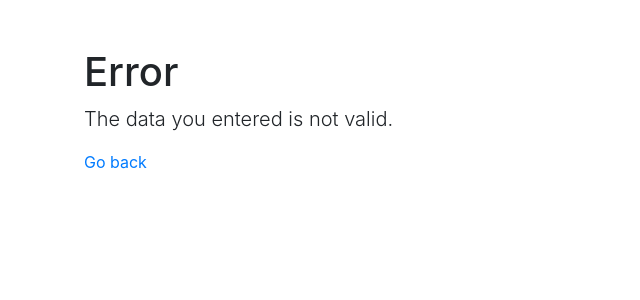
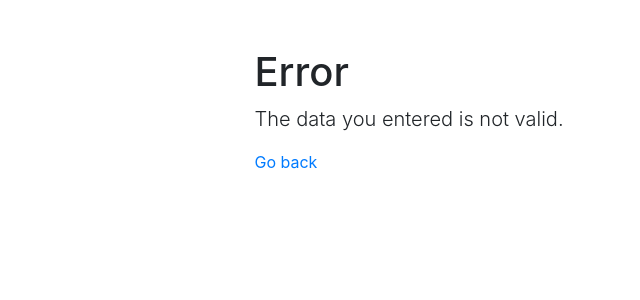
Before and after one commit to daniel-aguilar/contact, a Python web app: template templates/error.html in a window 1280 px wide. Shown: the top 300 px of the page, without its empty margins (231-871 px from the left). Run offline with Jinja, Linux system fonts and the light colour scheme; the template is opened without the code that fills it, so the values that code supplies are empty; some libraries are stand-ins or nearby versions.

Commit message:
Use flex to center block

```diff
--- a/templates/base.html
+++ b/templates/base.html
@@ -3,16 +3,12 @@
   <head>
     <meta charset="utf-8">
     <meta name="viewport" content="width=device-width, initial-scale=1, shrink-to-fit=no">
-    <link
-      rel="stylesheet"
-      href="https://stackpath.bootstrapcdn.com/bootstrap/4.1.1/css/bootstrap.min.css"
-      integrity="sha384-WskhaSGFgHYWDcbwN70/dfYBj47jz9qbsMId/iRN3ewGhXQFZCSftd1LZCfmhktB"
-      crossorigin="anonymous">
+	<link rel="stylesheet" href="https://stackpath.bootstrapcdn.com/bootstrap/4.5.0/css/bootstrap.min.css"
+        integrity="sha384-9aIt2nRpC12Uk9gS9baDl411NQApFmC26EwAOH8WgZl5MYYxFfc+NcPb1dKGj7Sk"
+        crossorigin="anonymous">
     <title>{% block title %}Interaction{% endblock %}</title>
   </head>
-  <body>
-    <div class="container" style="max-width: 680px;">
-      {% block content %}{% endblock %}
-    </div>
+  <body class="d-flex justify-content-center mt-5">
+    <div>{% block content %}{% endblock %}</div>
   </body>
 </html>
--- a/templates/error.html
+++ b/templates/error.html
@@ -3,7 +3,7 @@
 {% block title %}Error{% endblock %}
 
 {% block content %}
-<h1 class="mt-5">Error</h1>
+<h1>Error</h1>
 <p class="lead">The data you entered is not valid.</p>
 <a href="{{ back_url }}">Go back</a>
 {% endblock %}
--- a/templates/success.html
+++ b/templates/success.html
@@ -3,7 +3,7 @@
 {% block title %}Success{% endblock %}
 
 {% block content %}
-<h1 class="mt-5">Thank you!</h1>
+<h1>Thank you!</h1>
 <p class="lead">I'll get back to you as soon as I can!</p>
 <a href="{{ back_url }}">Go back</a>
 {% endblock %}
```
